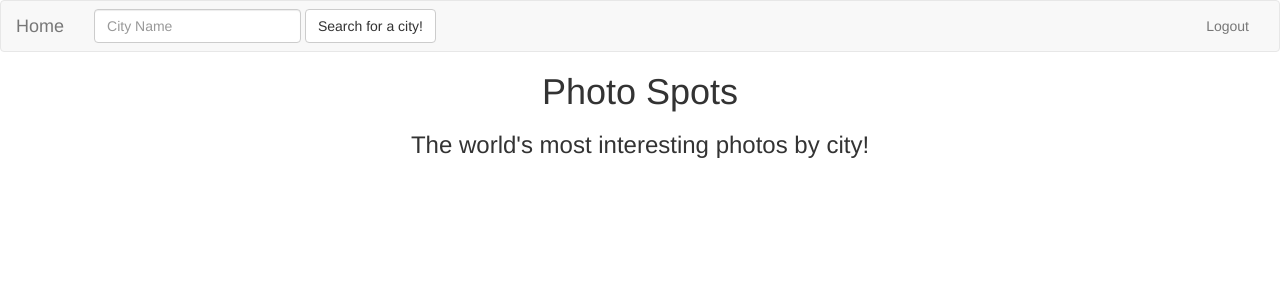
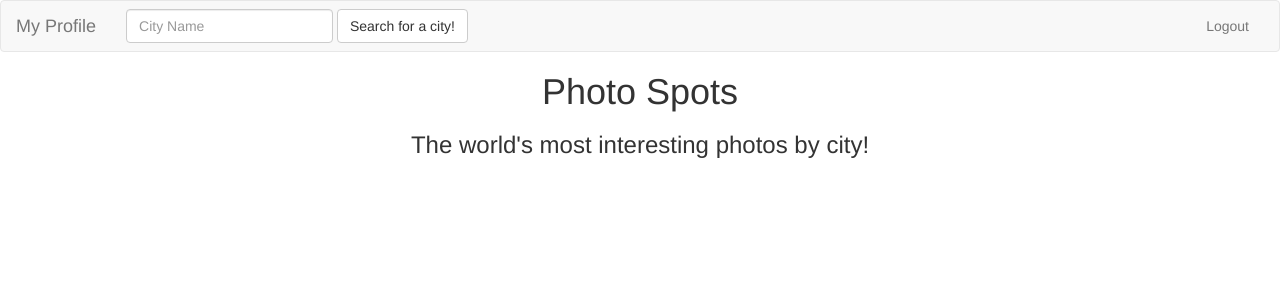
Before and after one commit to laurenpritchett/citysights, a Flask app: page / in a window 1280 px wide. Shown: the top 300 px of the page. Run offline with Flask 2, Linux system fonts and the light colour scheme; the visitor is signed in with stand-in values (Sample User, id 1); some libraries are stand-ins or nearby versions.

Commit message:
Home button shows on navbar when not logged in, My Profile button shows when logged in

```diff
--- a/templates/base.html
+++ b/templates/base.html
@@ -21,7 +21,11 @@
         <span class="icon-bar"></span>
         <span class="icon-bar"></span>
       </button>
-      <a class="navbar-brand" href="/">Home</a>
+      {% if 'user_id' in session %}
+        <a class="navbar-brand" href="/user/{{ session['user_id'] }}">My Profile</a>
+      {% else %}
+        <a class="navbar-brand" href="/">Home</a>
+      {% endif %}
     </div>
 
     <!-- Collect the nav links, forms, and other content for toggling -->
```
